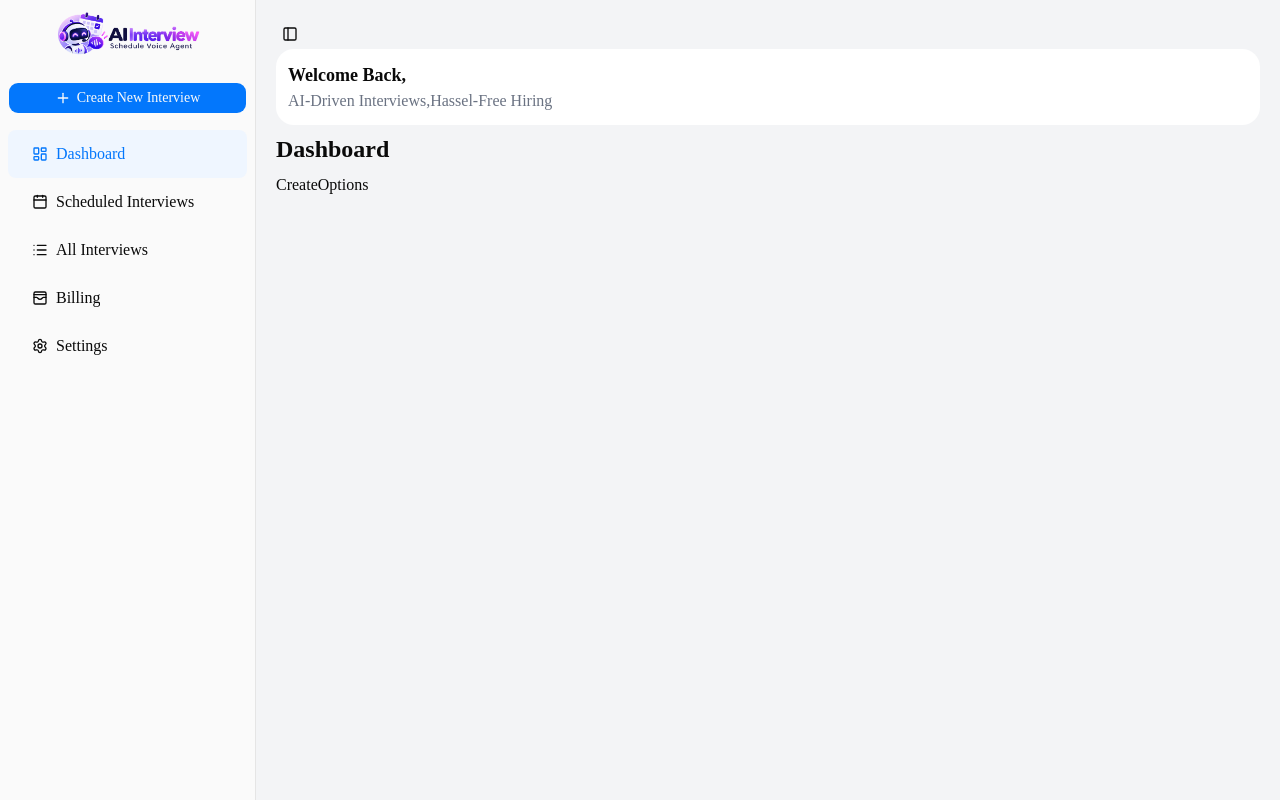
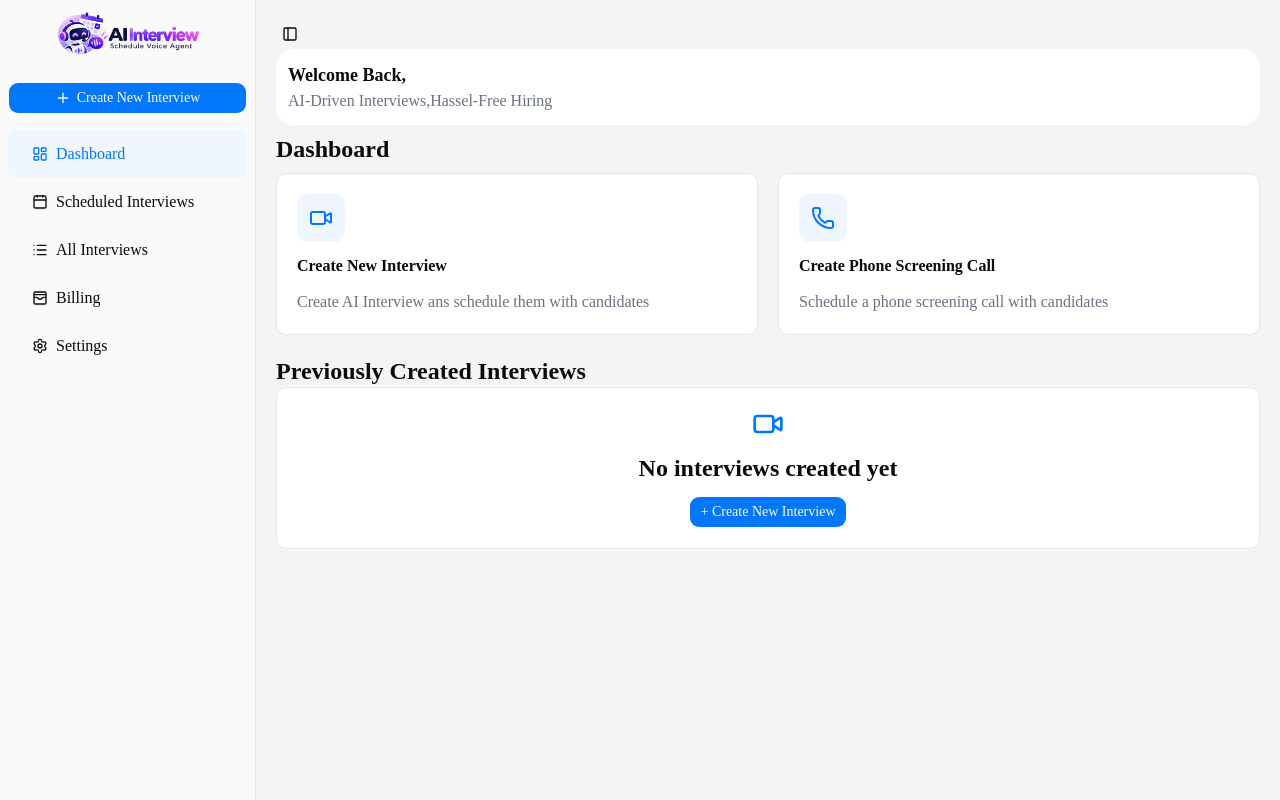
Before and after one commit to AkanshaSalwan/AI-Recruiter-Voice-Agent, a Next.js app: page /dashboard in a window 1280 px wide. Built offline with nearby package versions, Linux system fonts and the light colour scheme; no server answers.

Commit message:
feat: add WelcomeContainer and LatestInterviewList components to dashboard, enhance CreateOptions with new UI elements, and implement CreateInterview page for interview creation

```diff
--- a/app/(main)/dashboard/_components/CreateOptions.jsx
+++ b/app/(main)/dashboard/_components/CreateOptions.jsx
@@ -1,11 +1,22 @@
 import React from 'react'
+import { Video , Phone } from 'lucide-react'
+import Link from 'next/link'
 
 function CreateOptions() {
   return (
-    <div>CreateOptions</div>
+    <div className='grid grid-cols-2 gap-5'>
+      <Link href={'/dashboard/create-interview'} className='bg-white border border-gray-200 rounded-lg p-5 flex flex-col gap-3 cursor-pointer'>
+        <Video className='p-3 text-primary bg-blue-50 rounded-lg h-12 w-12' />
+        <h2 className='font-bold'>Create New Interview</h2>
+        <p className='text-gray-500'>Create AI Interview ans schedule them with candidates</p>
+      </Link>
+      <div className='bg-white border border-gray-200 rounded-lg p-5 flex flex-col gap-3'>
+        <Phone className='p-3 text-primary bg-blue-50 rounded-lg h-12 w-12' />
+        <h2 className='font-bold'>Create Phone Screening Call</h2>
+        <p className='text-gray-500'>Schedule a phone screening call with candidates</p>
+      </div>
+    </div>
   )
 }
 
 export default CreateOptions
-
-//1.13.55
--- /dev/null
+++ b/app/(main)/dashboard/_components/LatestinterviewList.jsx
@@ -0,0 +1,24 @@
+'use client'
+import { Button } from '@/components/ui/button';
+import { Video } from 'lucide-react';
+import React, { useState } from 'react'
+
+
+function LatestinterviewList() {
+
+    const [interviewList, setInterviewList] = useState([]);
+    return (
+        <div>
+            <h2 className='font-bold text-2xl mt-5'>Previously Created Interviews</h2>
+
+            {interviewList?.length == 0 &&
+            <div className='p-5 flex flex-col gap-3 items-center p-5 bg-white rounded-lg border border-gray-200'>
+                <Video className='h-8 w-8 text-primary' />
+                <h2 className='font-bold text-2xl'>No interviews created yet</h2>
+                <Button>+ Create New Interview</Button>
+            </div>}
+        </div>
+    )
+}
+
+export default LatestinterviewList
--- /dev/null
+++ b/app/(main)/dashboard/create-interview/page.jsx
@@ -0,0 +1,20 @@
+'use client'
+import React from 'react'
+import { ArrowLeft } from 'lucide-react'
+import { useRouter } from 'next/navigation';
+
+function CreateInterview() {
+
+    const router = useRouter();
+    return (
+        <div className='mt-10 px-10 md:px-24 lg:px-44 xl:px-56'>
+            <div className='flex gap-5 items-center'>
+            <ArrowLeft onClick={() => router.back()}  className='cursor-pointer'/>
+                <h2 className='font-bold text-2xl'>Create New Interview</h2>
+            </div>
+
+        </div>
+    )
+}
+
+export default CreateInterview
--- a/app/(main)/dashboard/page.jsx
+++ b/app/(main)/dashboard/page.jsx
@@ -1,13 +1,14 @@
 import React from 'react'
-import WelcomeContainer from './_components/WelcomeContainer'
 import CreateOptions from './_components/CreateOptions'
+import LatestinterviewList from './_components/LatestinterviewList'
 
 function Dashboard() {
   return (
     <div>
-      <WelcomeContainer />
       <h2 className='my-2 font-bold text-2xl'>Dashboard</h2>
       <CreateOptions />
+
+      <LatestinterviewList />
     </div>
   )
 }
--- a/app/(main)/layout.js
+++ b/app/(main)/layout.js
@@ -1,5 +1,6 @@
 import { SidebarProvider, SidebarTrigger } from "@/components/ui/sidebar"
 import { AppSidebar } from "./_components/AppSidebar"
+import WelcomeContainer from "./dashboard/_components/WelcomeContainer"
 
 function DashboardLayout({ children }) {
     return (
@@ -7,6 +8,7 @@ function DashboardLayout({ children }) {
             <AppSidebar />
             <main className="min-h-screen w-full bg-gray-100 p-5">
                 <SidebarTrigger />
+                <WelcomeContainer />
                 {children}
             </main>
         </SidebarProvider>
--- a/app/(main)/provider.js
+++ b/app/(main)/provider.js
@@ -1,11 +1,14 @@
 import React from 'react'
 import { SidebarProvider, SidebarTrigger } from '@/components/ui/sidebar'
+import WelcomeContainer from './dashboard/_components/WelcomeContainer'
 
 function DashboardProvider({ children }) {
     return (
         <SidebarProvider>
-             <SidebarTrigger />
+            {/* <SidebarTrigger /> */}
              <div>{children}</div>
+
+             <WelcomeContainer />
         </SidebarProvider>
     )
 }
```
